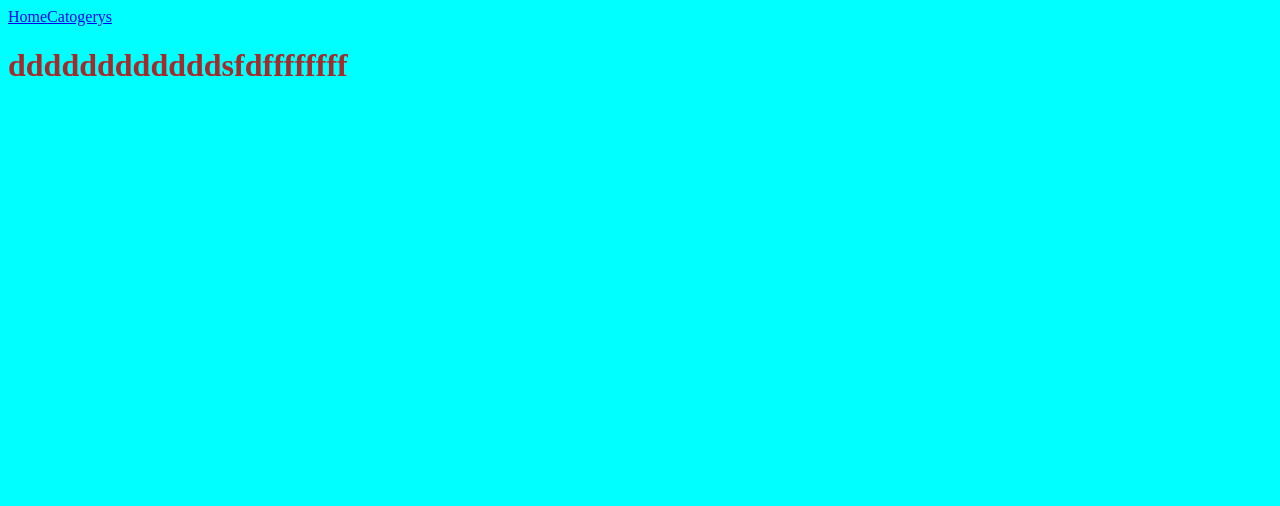
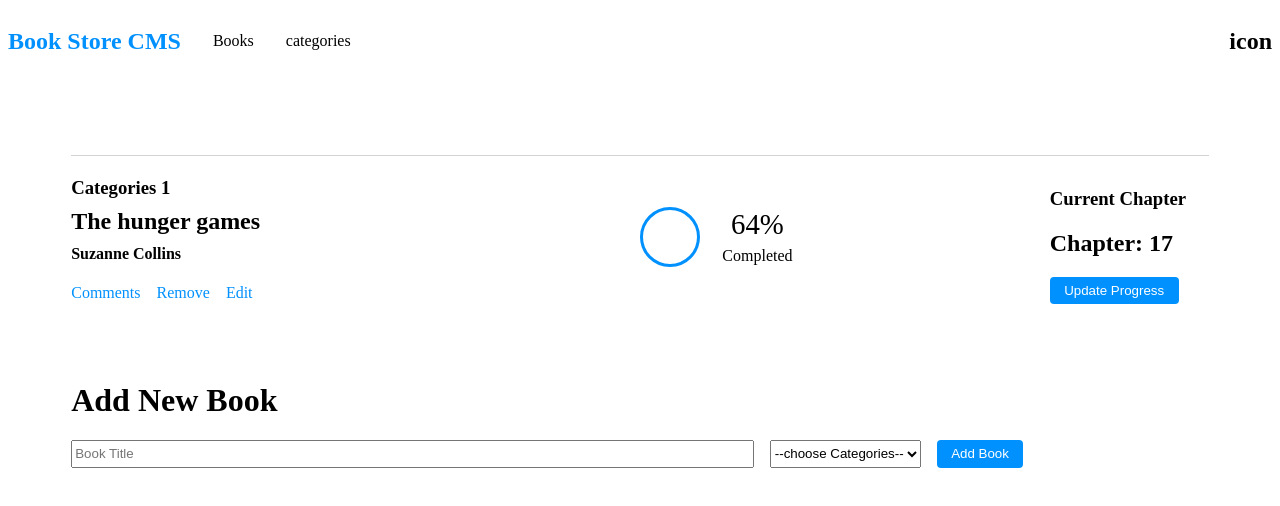
Before and after one commit to MohamedRoshdy2021/Book-store, a React (Create React App) app: page / in a window 1280 px wide. Shown: the top 506 px of the page. Built offline with nearby package versions, Linux system fonts and the light colour scheme.

Commit message:
Added the Initial functionlity to the application

```diff
--- a/src/App.js
+++ b/src/App.js
@@ -1,23 +1,29 @@
 import './index.css';
 import {
   BrowserRouter,
-  Routes,Route,Link
-} from "react-router-dom";
-import Bookstate from "./components/book-state"
-import Form from "./components/Form"
+  Routes, Route, Link,
+} from 'react-router-dom';
+import Books from './components/Books';
+import Categories from './components/Categories';
+
 function App() {
   return (
     <BrowserRouter>
-      <nav>
-        <Link to="/">Home</Link>
-        <Link to= "/components/Form">Catogerys</Link>
-      </nav>
-
+      <header className="head">
+        <nav>
+          <h1>Book Store CMS</h1>
+          <Link to="/">Books</Link>
+          <Link to="/components/Categories">categories</Link>
+        </nav>
+        <div>
+          <h2>icon</h2>
+        </div>
+      </header>
       <Routes>
-        <Route path='/' element={<Bookstate />} />
-        <Route path='/components/Form' element={<Form />} />
-    </Routes>
-      </BrowserRouter>
+        <Route path="/" element={<Books />} />
+        <Route path="/components/Categories" element={<Categories />} />
+      </Routes>
+    </BrowserRouter>
   );
 }
 
--- /dev/null
+++ b/src/components/Books.js
@@ -0,0 +1,114 @@
+import React, { useState } from 'react';
+
+function Books() {
+  const [books, setBooks] = useState([
+    {
+      id: 1,
+      title: 'The hunger games',
+      author: 'Suzanne Collins',
+      chapter: 17,
+      progress: 64,
+      category: 'Categories 1'
+    },
+  ]);
+
+  const [editingBookId, setEditingBookId] = useState(null);
+  const [editedTitle, setEditedTitle] = useState('');
+
+  const handleDeleteOrEditBook = (id) => {
+    if (editingBookId === id) {
+      // Save the edited title
+      const updatedBooks = books.map((book) =>
+        book.id === id ? { ...book, title: editedTitle } : book
+      );
+      setBooks(updatedBooks);
+      setEditingBookId(null);
+      setEditedTitle('');
+    } else {
+      // Start editing or delete
+      const updatedBooks = books.filter((book) => book.id !== id);
+      setBooks(updatedBooks);
+      setEditingBookId(id);
+      setEditedTitle('');
+    }
+  };
+
+  const handleAddBook = (event) => {
+    event.preventDefault();
+    const newBookTitle = event.target.elements.title.value;
+    const newBookCategory = event.target.elements.category.value;
+
+    if (newBookTitle && newBookCategory) {
+      const newBook = {
+        id: Date.now(),
+        title: newBookTitle,
+        category: newBookCategory,
+      };
+
+      setBooks([...books, newBook]);
+    }
+  };
+
+    return (
+      <>
+      {books.map((book) => (
+        <main className="book-parent-div">
+          <section key={book.id}  className="book-first-div">
+              <h3 className="margin-zero">{book.category}</h3>
+              <h2 className="margin-zero">
+                {editingBookId === book.id ? (
+                  <input
+                    type="text"
+                    value={editedTitle}
+                    onChange={(e) => setEditedTitle(e.target.value)}
+                  />
+                ) : (
+                  book.title
+                )}
+              </h2>
+              <h4 className="margin-zero">{book.author}</h4>
+              {editingBookId === book.id ? (
+                <button onClick={() => handleDeleteOrEditBook(book.id)}>Save</button>
+              ) : (
+                <ul>
+                  <li>Comments</li>
+                  <li onClick={() => handleDeleteOrEditBook(book.id)}>Remove</li>
+                  <li onClick={() => setEditingBookId(book.id)}>Edit</li>
+                </ul>
+              )}
+            </section>
+            <section className="book-second-div">
+              <div className="book-second-div-ball">
+                <p className="ball" />
+                <div className="div-second-presentage">
+                  <p className="presentage">64%</p>
+                  <p>Completed</p>
+                </div>
+              </div>
+              <div>
+                <h3>Current Chapter</h3>
+                <h2>Chapter: {book.chapter}</h2>
+                <button type="button">Update Progress</button>
+              </div>
+              </section>
+              </main>
+        ))}
+      <footer>
+        <h1>Add New Book</h1>
+        <form onSubmit={handleAddBook}>
+          <input type="text" placeholder="Book Title" className="input" name="title" />
+          <select name="category">
+            <option>--choose Categories--</option>
+            <option>Categories 1</option>
+            <option>Categories 2</option>
+            <option>Categories 3</option>
+            <option>Categories 4</option>
+          </select>
+          <button type="submit">Add Book</button>
+        </form>
+      </footer>
+    </>
+  );
+}
+
+export default Books;
--- /dev/null
+++ b/src/components/Categories.js
@@ -0,0 +1,9 @@
+function Categories(props) {
+  return (
+    <div>
+      <h1>sdfdssssssssssssssssssssssssssssssssssssssssssss</h1>
+    </div>
+  );
+}
+
+export default Categories;
--- a/src/components/Form.js
+++ /dev/null
@@ -1,9 +0,0 @@
-function Form(props) {
-    return (
-        <div>
-            <h1>sdfdssssssssssssssssssssssssssssssssssssssssssss</h1>
-        </div>
-    );
-}
-
-export default Form;
--- a/src/components/book-state.js
+++ /dev/null
@@ -1,9 +0,0 @@
-function Bookstate(props) {
-    return (
-        <div>
-            <h1>ddddddddddddsfdffffffff</h1>
-        </div>
-    );
-}
-
-export default Bookstate;
--- a/src/index.css
+++ b/src/index.css
@@ -1,7 +1,113 @@
-body {
-  background-color: aqua;
+* {
+  box-sizing: border-box;
 }
 
-h1 {
-  color: brown;
+a {
+  color: black;
+  text-decoration: none;
 }
+
+.head {
+  display: flex;
+  justify-content: space-between;
+}
+
+nav {
+  display: flex;
+  align-items: center;
+  gap: 2rem;
+  color: rgb(0, 145, 255);
+}
+
+.book-parent-div {
+  display: flex;
+  align-items: center;
+  gap: 2%;
+  width: 90%;
+  margin: 5rem auto 0;
+  border-top: 1px solid lightgray;
+}
+
+.book-first-div {
+  width: 48%;
+  display: flex;
+  flex-direction: column;
+  align-items: start;
+  margin-top: 1rem;
+}
+
+.margin-zero {
+  margin: 0.3rem 0;
+}
+
+.book-first-div ul {
+  display: flex;
+  gap: 1rem;
+  list-style: none;
+  padding: 0;
+}
+
+ul li {
+  cursor: pointer;
+  color: rgb(0, 145, 255);
+}
+
+.book-second-div {
+  width: 48%;
+  display: flex;
+  justify-content: space-between;
+  align-items: center;
+}
+
+.ball {
+  border-radius: 50%;
+  border: 3px solid rgb(0, 145, 255);
+  width: 60px;
+  height: 60px;
+}
+
+.book-second-div-ball {
+  display: flex;
+  align-items: center;
+  gap: 1.2rem;
+}
+
+.div-second-presentage {
+  display: flex;
+  flex-direction: column;
+  align-items: center;
+  justify-content: center;
+}
+
+.presentage {
+  font-size: 1.8rem;
+}
+
+.div-second-presentage p {
+  margin: 0.2rem;
+}
+
+button {
+  background-color: rgb(0, 145, 255);
+  padding: 0.4rem 0.9rem;
+  border: none;
+  border-radius: 4px;
+  color: white;
+  cursor: pointer;
+}
+
+footer {
+  width: 90%;
+  margin: 4rem auto 0;
+}
+
+form {
+  display: flex;
+  gap: 1rem;
+  width: 100%;
+  margin: 1rem auto 0;
+}
+
+.input {
+  width: 60%;
+}
```
